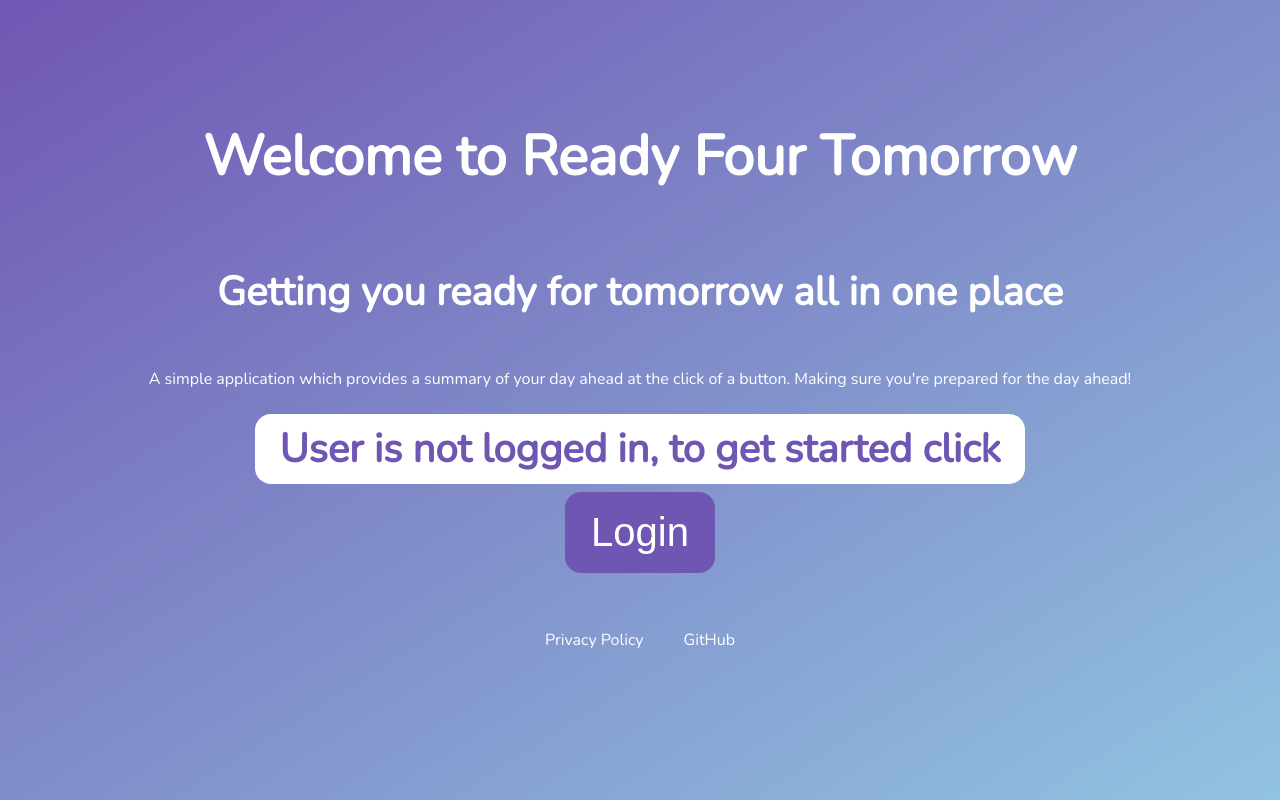
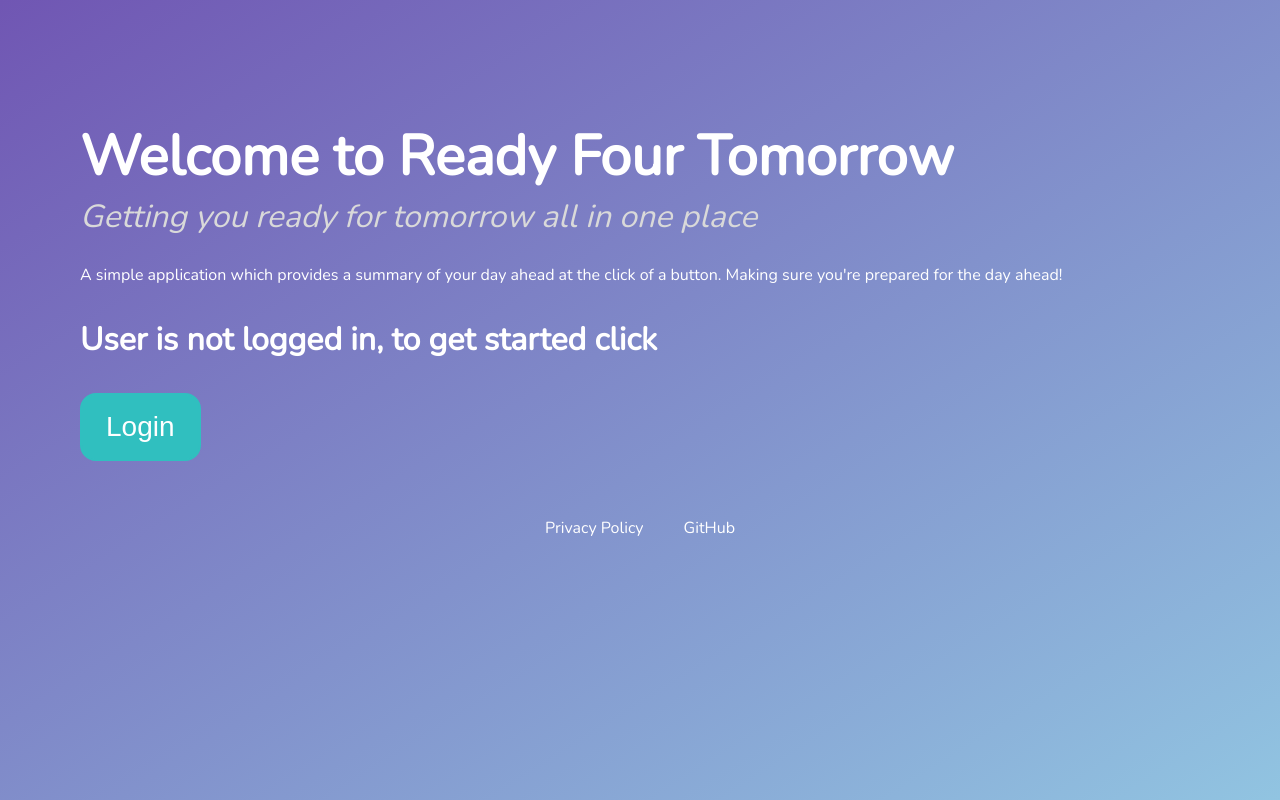
Before and after one commit to arangace/ReadyFourTomorrow, a Next.js app: page /home in a window 1280 px wide. Built offline with nearby package versions, Linux system fonts and the light colour scheme; no server answers.

Commit message:
improved home page layout

```diff
--- a/components/footer/FooterStyles.ts
+++ b/components/footer/FooterStyles.ts
@@ -1,10 +1,10 @@
 import styled from "styled-components";
 
 export const Footer = styled.footer`
+  padding: 2.5rem;
   display: flex;
   justify-content: center;
   align-items: center;
-  padding: 2.5rem;
 `;
 export const FooterContainer = styled.ul`
   list-style: none;
--- a/pages/home/index.tsx
+++ b/pages/home/index.tsx
@@ -1,4 +1,4 @@
-import { Button, UserActionPrompt } from "@/styles/shared/globalStyles";
+import { Button } from "@/styles/shared/globalStyles";
 import React from "react";
 import {
   Container,
@@ -6,6 +6,7 @@
   Header,
   LoginPromptButton,
   SecondaryHeader,
+  UserActionPrompt,
 } from "@/styles/HomeStyles";
 import { useRouter } from "next/router";
 import { useSession } from "next-auth/react";
@@ -23,8 +24,7 @@
       <Description>
         A simple application which provides a summary of your day ahead at the
         click of a button. Making sure you&apos;re prepared for the day ahead!
-      </Description>
-      {status === "unauthenticated" && (
+        {status !== "authenticated" && (
           <>
             <UserActionPrompt>
               User is not logged in, to get started click
@@ -34,6 +34,7 @@
             </LoginPromptButton>
           </>
         )}
+      </Description>
     </Container>
   );
 };
--- a/pages/login/index.tsx
+++ b/pages/login/index.tsx
@@ -22,7 +22,7 @@
           <MainHeader>Login</MainHeader>
           {/* <LoginForm loginButtonHandler={loginButtonHandler}></LoginForm> */}
           <LoginButton onClick={() => signIn("google", { callbackUrl: "/" })}>
-            Sign in with google
+            Sign in with Google
           </LoginButton>
         </Wrapper>
       </Container>
--- a/styles/HomeStyles.ts
+++ b/styles/HomeStyles.ts
@@ -1,10 +1,42 @@
 import styled from "styled-components";
 import { Button, FlexColumn } from "./shared/globalStyles";
-export const Container = styled(FlexColumn)``;
-export const Header = styled.h1``;
-export const LoginPromptButton = styled(Button)`
-  font-size: 2.5rem;
+export const Container = styled(FlexColumn)`
+  align-items: baseline;
+  margin-left: 5rem;
+  margin-right: 5rem;
+`;
+export const Header = styled.h1`
+  margin-bottom: 0;
+`;
+export const SecondaryHeader = styled.h2`
+  margin-top: 0;
+  font-size: 2rem;
+  font-weight: normal;
+  filter: brightness(0.85);
+  font-style: italic;
+`;
+
+export const LoginPromptButton = styled.button`
+  border: initial;
+  color: var(--text-colour);
+  border: 2px solid #30bfbf;
+  border-radius: 1rem;
+  padding: initial;
+  margin: initial;
+  outline: initial;
+  cursor: pointer;
+  font-size: 1.75rem;
   padding: 1rem 1.5rem;
+  background-color: #30bfbf;
+  &:hover {
+    color: #30bfbf;
+    background-color: white;
+    border: 2px solid #30bfbf;
+  }
 `;
-export const SecondaryHeader = styled.h2``;
-export const Description = styled.p``;
+export const Description = styled.section``;
+export const UserActionPrompt = styled.p`
+  text-align: inherit;
+  font-size: 2rem;
+  font-weight: bold;
+`;
--- a/styles/shared/globalStyles.ts
+++ b/styles/shared/globalStyles.ts
@@ -39,6 +39,10 @@
     color: var(--primary-colour);
     background-color: var(--text-colour);
   }
+  &:focus-visible {
+    color: var(--primary-colour);
+    background-color: var(--text-colour);
+  }
 `;
 export const ButtonInverted = styled.button`
   border: initial;
```
Lines whose indentation alone changed are shown as unchanged.
